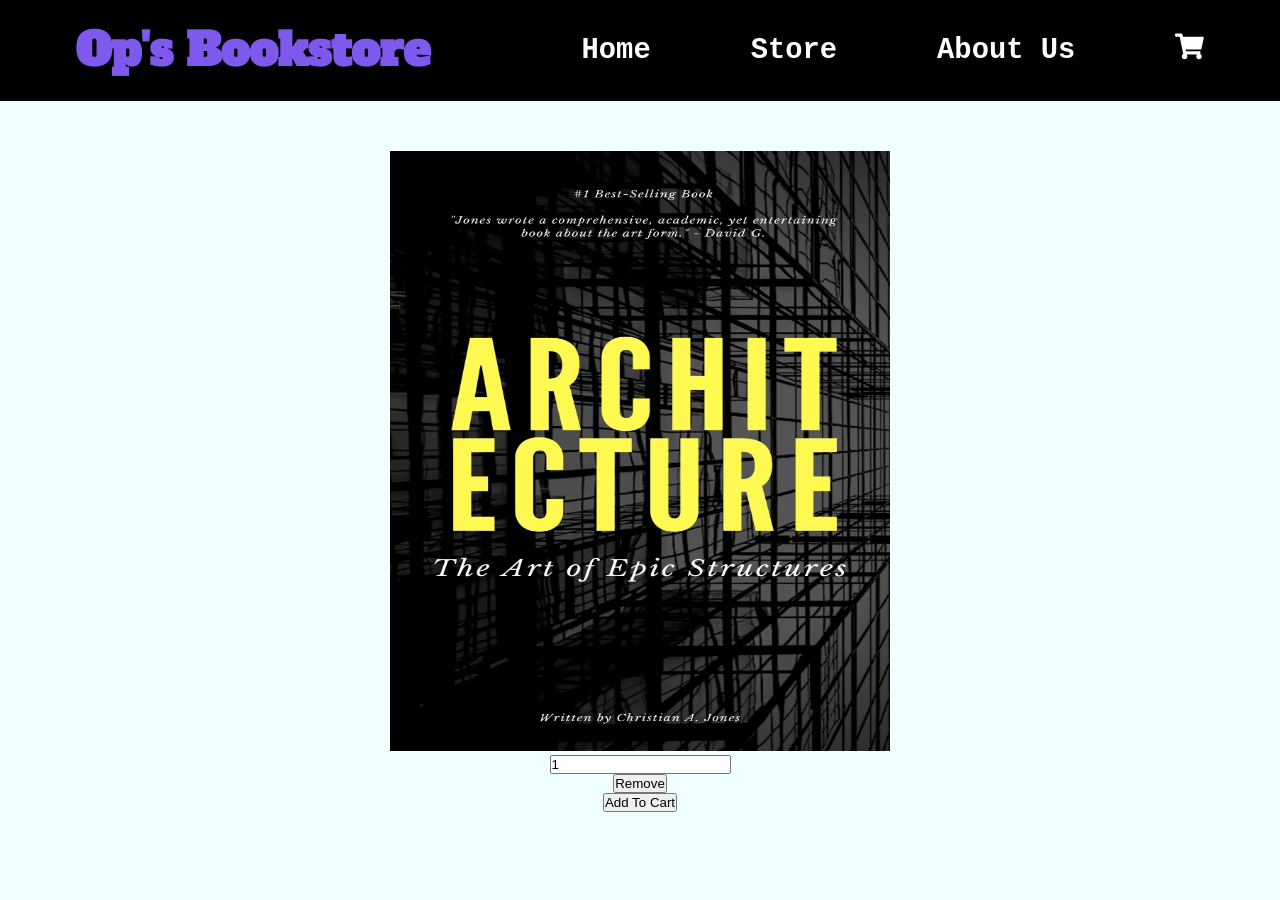
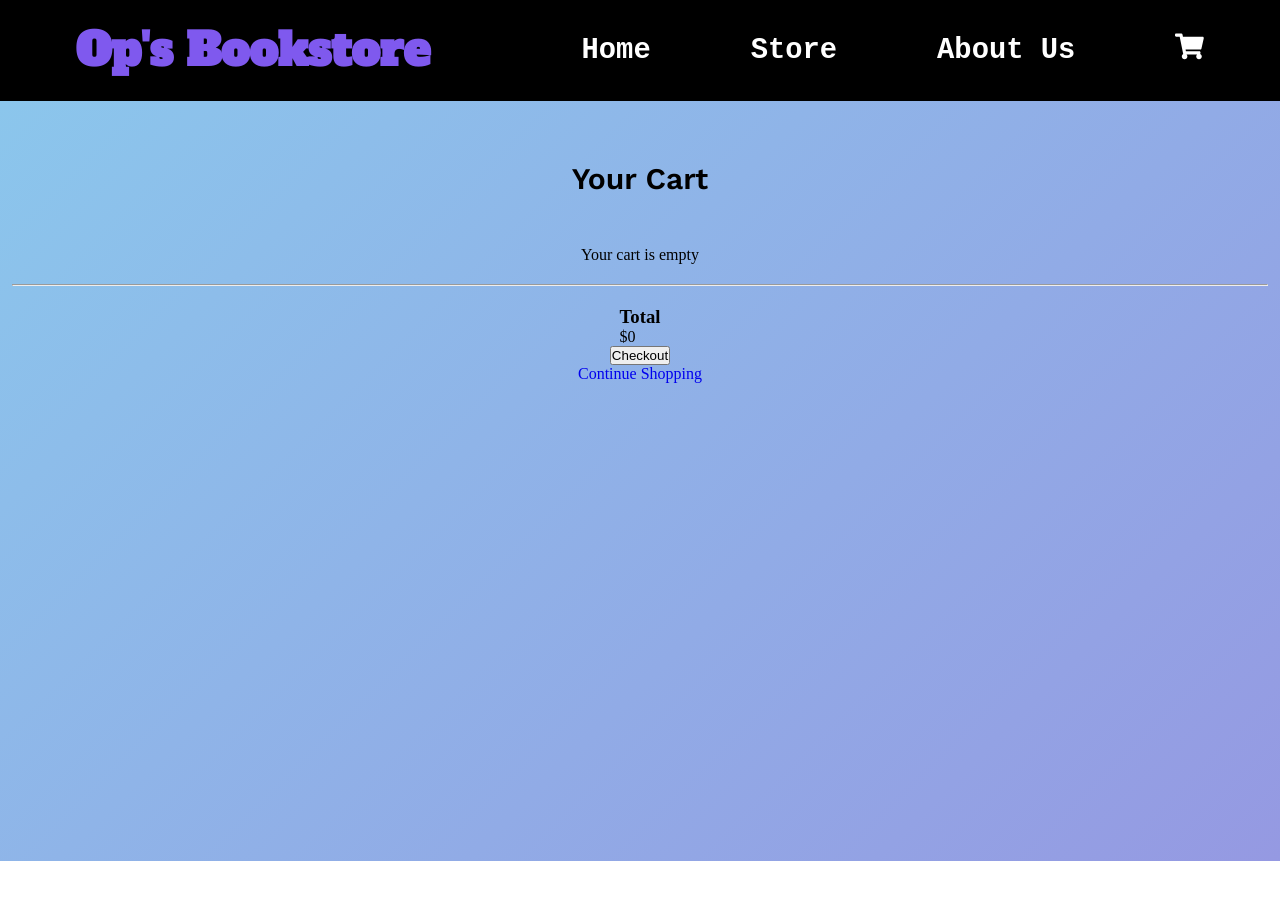
Before and after one commit to Op-Pautu/Shopping-Cart, a React (Vite) app: page /cart in a window 1280 px wide. Shown: the top 900 px of the page. After the commit the page ends 861 px from the top, so only its background shows below. Built offline with nearby package versions, Linux system fonts and the light colour scheme.

Commit message:
Style cart page

```diff
--- a/src/App.jsx
+++ b/src/App.jsx
@@ -1,5 +1,5 @@
 import "./App.css";
-
+import React from "react";
 import Home from "./pages/Home/Home";
 import Store from "./pages/Store/Store";
 import About from "./pages/About/About";
@@ -7,14 +7,34 @@ import Cart from "./pages/Cart/Cart";
 import BookPage from "./pages/BookPage/BookPage";
 import { Route, Routes } from "react-router-dom";
 function App() {
+  const [cart, setCart] = React.useState([]);
+
+  const handleAddToCart = (book) => {
+    setCart([...cart, book]);
+  };
+
+  const handleRemoveFromCart = (bookId) => {
+    setCart(cart.filter((book) => book.id !== bookId));
+  };
   return (
     <div className="App">
       <Routes>
         <Route path="/" element={<Home />} />
         <Route path="/store" element={<Store />} />
         <Route path="/about" element={<About />} />
-        <Route path="/cart" element={<Cart />} />
-        <Route path="/store/:id" element={<BookPage />} />
+        <Route
+          path="/cart"
+          element={
+            <Cart
+              cartItems={cart}
+              handleRemoveFromCart={handleRemoveFromCart}
+            />
+          }
+        />
+        <Route
+          path="/store/:id"
+          element={<BookPage handleAddToCart={handleAddToCart} />}
+        />
       </Routes>
     </div>
   );
--- a/src/pages/BookPage/BookPage.jsx
+++ b/src/pages/BookPage/BookPage.jsx
@@ -3,10 +3,14 @@ import { useParams } from "react-router-dom";
 import data from "../../books";
 import TopBar from "../../components/TopBar/TopBar";
 import "./BookPage.scss";
-export default function BookPage() {
+export default function BookPage({ handleAddToCart }) {
   const { id } = useParams();
   const book = data.find((item) => item.id === parseInt(id));
 
+  const handleClick = () => {
+    handleAddToCart(book);
+    console.log(book);
+  };
   return (
     <div className="bookPage">
       <TopBar />
@@ -17,11 +21,12 @@ export default function BookPage() {
             <h2 className="bookPageTitle">{book.title}</h2>
             <span className="bookPageAuthor">By {book.author}</span>
           </div>
-          <p>
-            {book.description} for a fair price of {book.price}
-          </p>
-
-          <button onClick={handleClick}>Add to cart</button>
+          <div className="bookPriceCart">
+            <p>
+              {book.description} for a fair price of {book.price}
+            </p>
+            <button onClick={handleClick}>Add to cart</button>
+          </div>
         </div>
       </div>
     </div>
--- a/src/pages/BookPage/BookPage.scss
+++ b/src/pages/BookPage/BookPage.scss
@@ -25,8 +25,10 @@
             display: flex;
             flex-direction: column;
             align-items: center;
+            height: 100%;
             justify-content: center;
-            gap: 10px;
+
+            gap: 100px;
             text-align: center;
             max-width: 400px;
 
@@ -46,7 +48,7 @@
                 }
 
                 span {
-                    font-size: 14px;
+                    font-size: 18px;
                     font-weight: 600;
                     font-family: 'Work Sans', sans-serif;
                     color: #222;
--- a/src/pages/Cart/Cart.jsx
+++ b/src/pages/Cart/Cart.jsx
@@ -1,27 +1,84 @@
 import React from "react";
 import "./Cart.scss";
 import TopBar from "../../components/TopBar/TopBar";
-export default function Cart({ cartItems }) {
+import { Link } from "react-router-dom";
+export default function Cart({ cartItems, handleRemoveFromCart }) {
+  const [quantities, setQuantities] = React.useState(
+    cartItems.reduce((acc, item) => {
+      acc[item.id] = 1;
+      return acc;
+    }, {})
+  );
+  const handleQuantityChange = (itemId, quantity) => {
+    setQuantities({
+      ...quantities,
+      [itemId]: Math.max(1, Math.min(Number(quantity), 999)),
+    });
+  };
+
   return (
     <div className="cart">
       <TopBar />
-
       <div className="cartContainer">
-        <div className="singleCart">
-          <div className="cartImg">
-            <img src="src/images/Black & Yellow Modern Architecture Book Cover.jpg" />
-          </div>
+        <div className="cartHeader">
+          <h2>Your Cart</h2>
         </div>
-        {/* {cartItems.map((item, index) => (
-          <div key={index}>
-            <img src={item.imgSrc} alt={item.title} />
-            <h2>{item.title}</h2>
-            <p>{item.price}</p>
-          </div>
-        ))} */}
-        <input type="number" min="0" value="1" />
-        <button>Remove</button>
-        <button>Add To Cart</button>
+        <div className="cartItems">
+          {cartItems.length === 0 ? (
+            <div className="emptyCart">Your cart is empty</div>
+          ) : (
+            cartItems.map((item) => (
+              <div key={item.id} className="cartItem">
+                <div className="cartImg">
+                  <img src={item.imgSrc} alt={item.title} />
+                </div>
+                <div className="cartItemInfo">
+                  <h3>{item.title}</h3>
+                  <p>{item.price}</p>
+                  <div className="cartQuantity">
+                    <button
+                      onClick={() =>
+                        handleQuantityChange(item.id, quantities[item.id] - 1)
+                      }
+                      disabled={quantities[item.id] === 1}
+                    >
+                      -
+                    </button>
+                    <span>{quantities[item.id]}</span>
+                    <button
+                      onClick={() =>
+                        handleQuantityChange(item.id, quantities[item.id] + 1)
+                      }
+                    >
+                      +
+                    </button>
+                  </div>
+                  <div
+                    onClick={() => handleRemoveFromCart(item.id)}
+                    className="deleteBtn"
+                  >
+                    Delete
+                  </div>
+                </div>
+              </div>
+            ))
+          )}
+        </div>
+        <hr className="line" />
+        <div className="cartTotal">
+          <h3>Total</h3>
+          <p>
+            $
+            {cartItems.reduce(
+              (acc, item) => acc + item.price * quantities[item.id],
+              0
+            )}
+          </p>
+        </div>
+        <button className="checkout">Checkout</button>
+        <Link to="/store" className="continueShopping">
+          Continue Shopping
+        </Link>
       </div>
     </div>
   );
--- a/src/pages/Cart/Cart.scss
+++ b/src/pages/Cart/Cart.scss
@@ -1,23 +1,66 @@
 .cart {
+
     .cartContainer {
-        padding: 50px 350px;
-        background-color: azure;
-        height: 100vh;
+        background-color: #8BC6EC;
+        background-image: linear-gradient(135deg, #8BC6EC 0%, #9599E2 100%);
+
+        padding: 60px 350px;
+
+        height: 80vh;
         display: flex;
         flex-direction: column;
         align-items: center;
 
-        .singleCart {
+        h2 {
+            font-size: 30px;
+            font-weight: 600;
+            font-family: 'Work Sans', sans-serif;
+            color: black;
+            padding-bottom: 50px;
+        }
+
+        .cartItem {
             .cartImg {
                 img {
-                    width: 500px;
-                    height: 600px;
+                    width: 350px;
+                    height: 450px;
+                }
+
+            }
+
+            .cartItemInfo {
+                padding-top: 20px;
+                padding-left: 20px;
+
+
+                .cartQuantity {
+                    padding-top: 20px;
+                    display: flex;
+
+                    text-align: center;
+
+                    button,
+                    span {
+                        width: 40px;
+                        font-size: large;
+                        border: 2px solid black;
+                    }
+                }
+
+                .deleteBtn {
+                    margin-top: 10px;
+
+                    cursor: pointer;
                 }
             }
 
-            h1 {
-                text-align: center;
-            }
+
         }
     }
 }
+
+.line {
+
+    width: 98vw;
+    margin: 20px 0;
+}
--- a/src/pages/Store/Store.jsx
+++ b/src/pages/Store/Store.jsx
@@ -3,7 +3,7 @@ import React, { useState } from "react";
 import TopBar from "../../components/TopBar/TopBar";
 import "./Store.scss";
 import data from "../../books";
-import { useParams, Link } from "react-router-dom";
+import { Link } from "react-router-dom";
 
 export default function Store() {
   return (
```
Also changed, not shown: src/index.css (+0 -52 lines).
